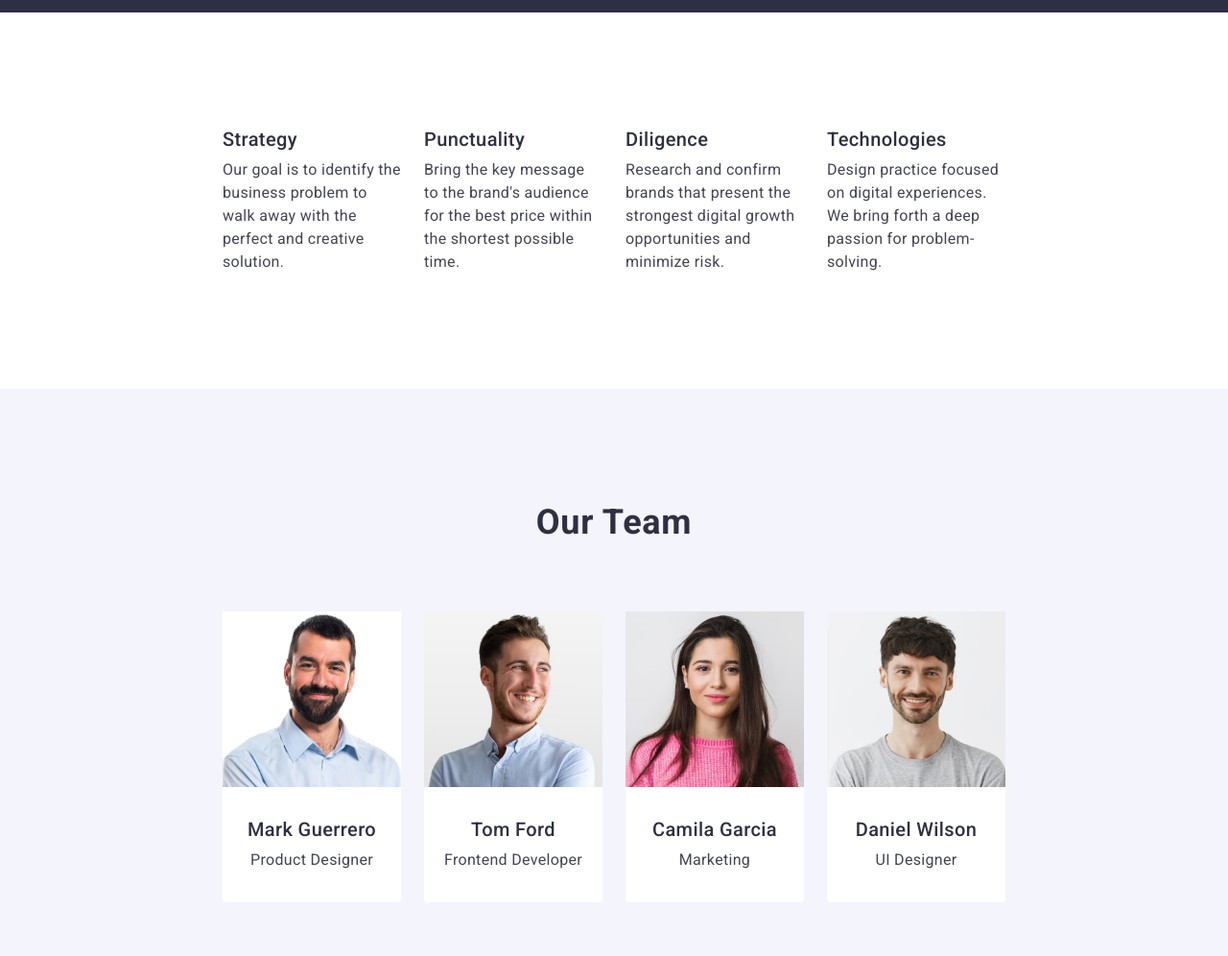
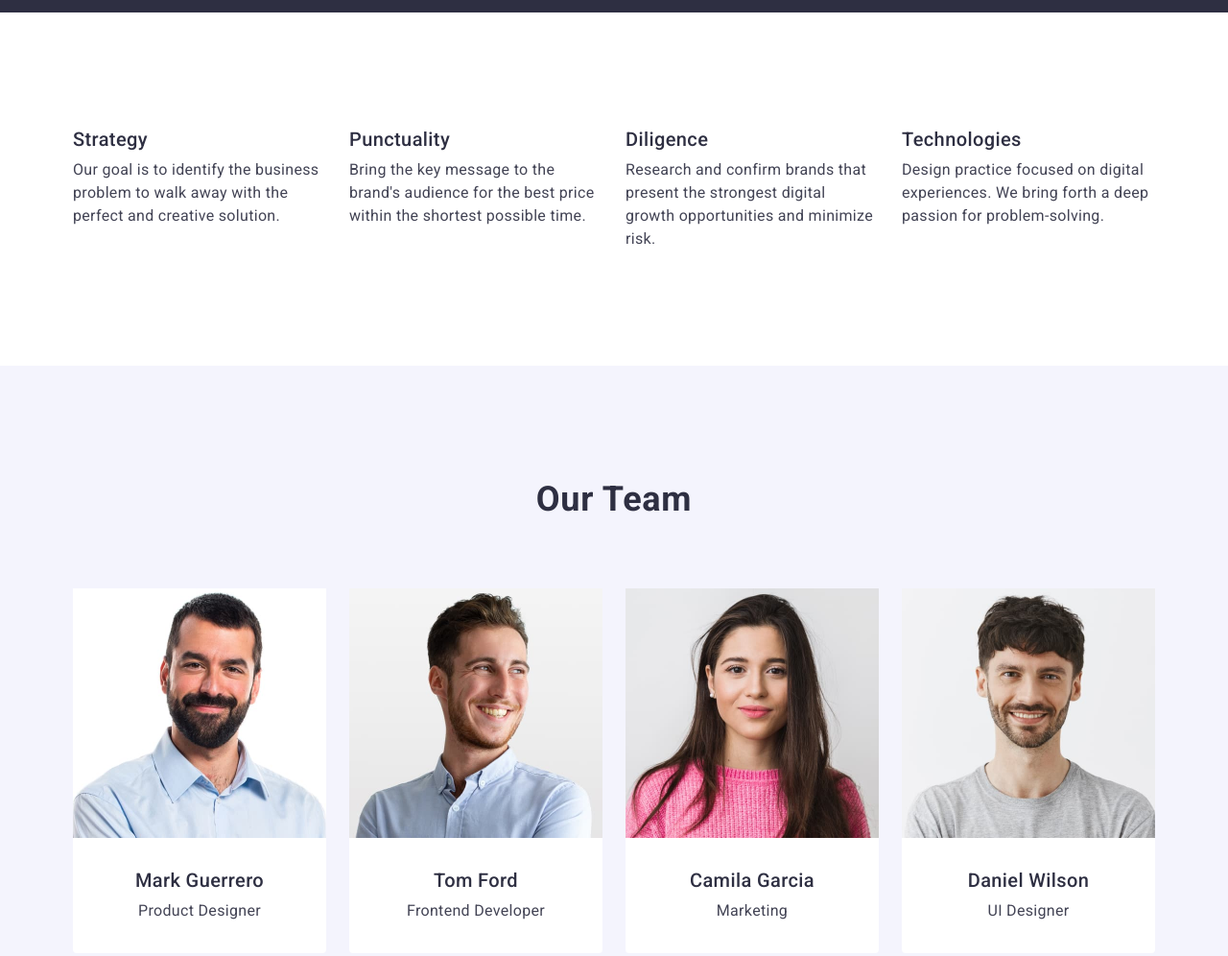
Before and after one commit to Maria-Ponomarenko/goit-markup-hw-03, a plain HTML site: page index.html in a window 1280 px wide. Shown: the part 660-1656 px from the top of the page at 96% size. Drawn offline with nearby package versions, Linux system fonts and the light colour scheme.

Commit message:
update file css

```diff
--- a/css/styles.css
+++ b/css/styles.css
@@ -165,9 +165,8 @@ address {
 
 .advantages-list {
     display: flex;
+    flex-wrap: wrap;
     gap: 24px;
-    padding-right: 156px;
-    padding-left: 156px;
 }
 
 .advantages-list-item {
@@ -207,9 +206,8 @@ address {
 
 .team-list {
     display: flex;
+    flex-wrap: wrap;
     gap: 24px;
-    padding-right: 156px;
-    padding-left: 156px;
 }
 
 .team-list-item {
@@ -258,8 +256,6 @@ address {
     flex-wrap: wrap;
     column-gap: 24px;
     row-gap: 48px;
-    padding-right: 156px;
-    padding-left: 156px;
 }
 
 .portfolio-list-item {
```
